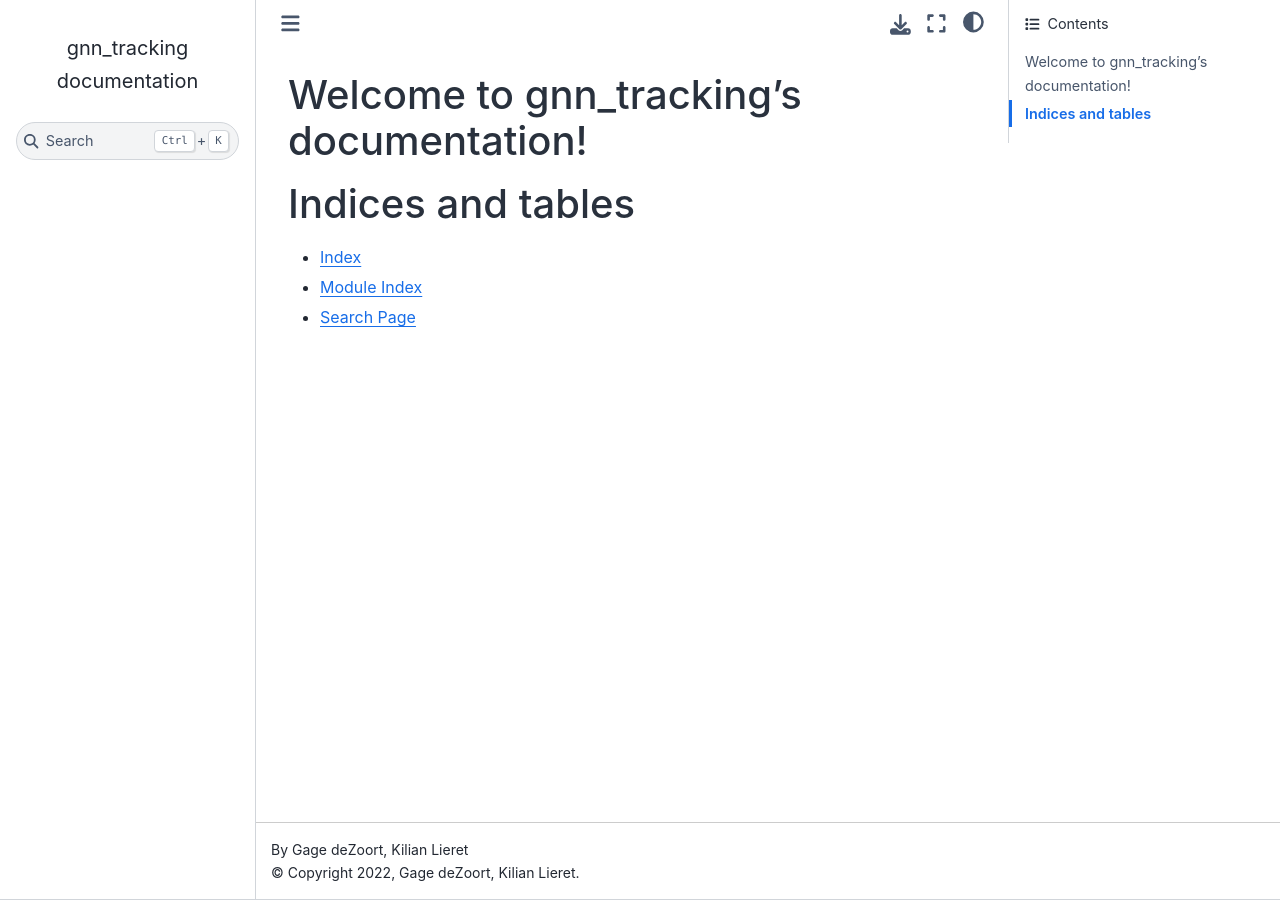
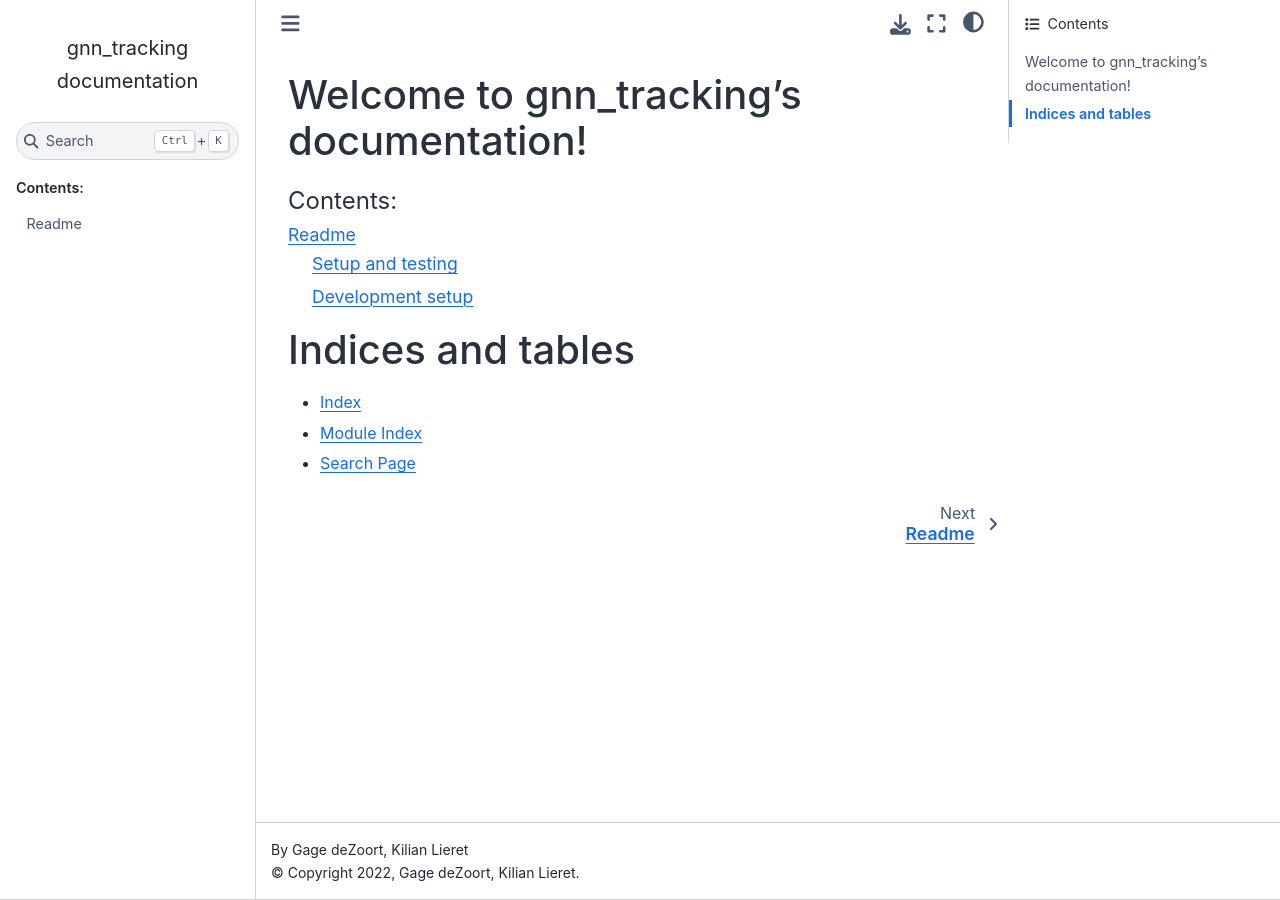
Before and after one commit to gnn-tracking/gnn_tracking, a Sphinx documentation site: the page built from docs/source/index.rst, in a window 1280 px wide. Built offline with Sphinx 7.4.7 and the Sphinx Book theme 1.1.4, drawn with Linux system fonts in a browser that asks for light colours; some of the changed lines change nothing that is shown.

Commit message:
Include readme in documentation

```diff
--- a/docs/source/conf.py
+++ b/docs/source/conf.py
@@ -2,6 +2,10 @@
 #
 # For the full list of built-in configuration values, see the documentation:
 # https://www.sphinx-doc.org/en/master/usage/configuration.html
+
+from __future__ import annotations
+
+from pathlib import Path
 
 # -- Project information -----------------------------------------------------
 # https://www.sphinx-doc.org/en/master/usage/configuration.html#project-information
@@ -13,7 +17,7 @@ author = "Gage deZoort, Kilian Lieret"
 # -- General configuration ---------------------------------------------------
 # https://www.sphinx-doc.org/en/master/usage/configuration.html#general-configuration
 
-extensions = ["sphinx.ext.napoleon", "autoapi.extension"]
+extensions = ["sphinx.ext.napoleon", "autoapi.extension", "recommonmark"]
 
 autoapi_type = "python"
 autoapi_dirs = ["../../src/gnn_tracking"]
@@ -30,3 +34,25 @@ exclude_patterns = []
 
 html_theme = "sphinx_book_theme"
 html_static_path = ["_static"]
+
+# -- Copy readme
+
+readme_path = Path(__file__).parent.resolve().parent.parent / "README.md"
+readme_target = Path(__file__).parent / "readme.md"
+
+with readme_target.open("w") as outf:
+    outf.write(
+        "\n".join(
+            [
+                "Readme",
+                "======",
+            ]
+        )
+    )
+    lines = []
+    for line in readme_path.read_text().splitlines():
+        if line.startswith("# "):
+            # Skip title, because we now use "Readme"
+            continue
+        lines.append(line.replace("readme_assets", "../../readme_assets"))
+    outf.write("\n".join(lines))
--- a/docs/source/index.rst
+++ b/docs/source/index.rst
@@ -10,6 +10,8 @@ Welcome to gnn_tracking's documentation!
    :maxdepth: 2
    :caption: Contents:
 
+   readme
+
 
 
 Indices and tables
```
Also changed, not shown: 1 other file.
